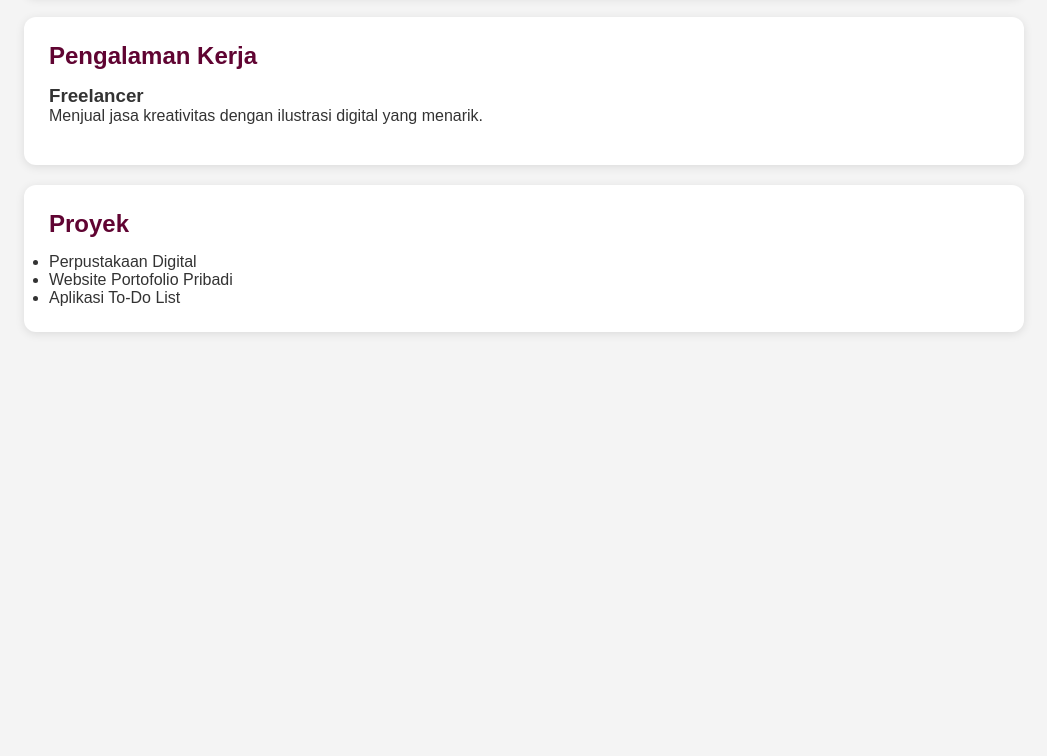
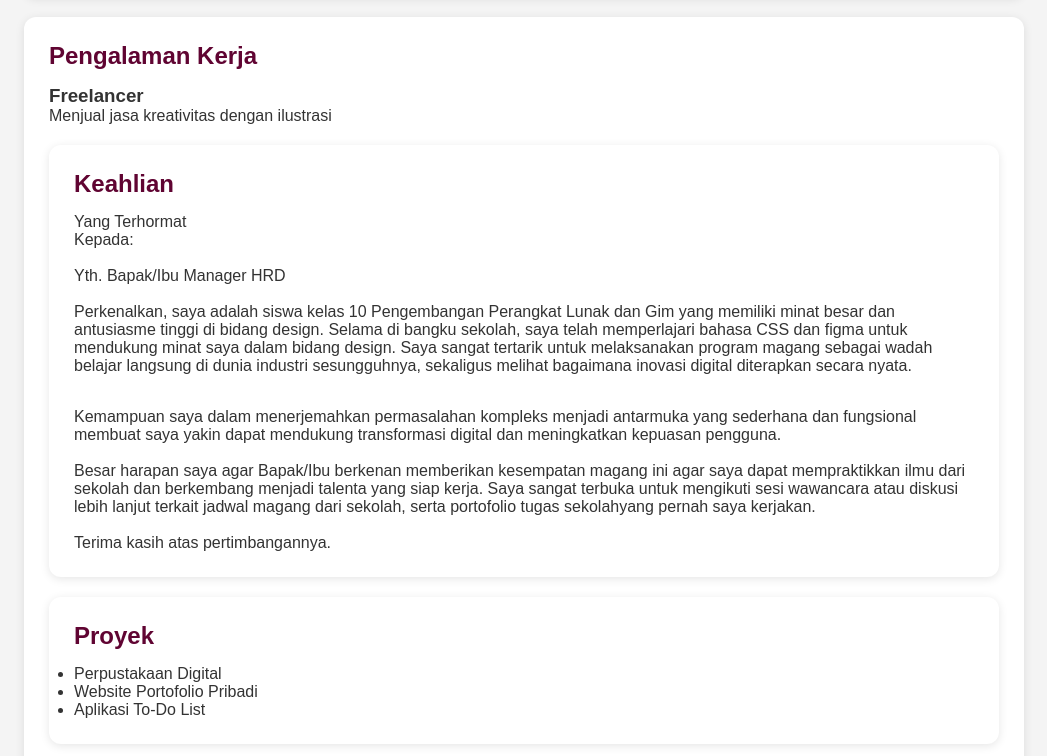
Before and after one commit to Ninik203/Website-CV, a plain HTML site: page index.html in a window 1280 px wide. Shown: the part 596-1352 px from the top of the page, without its empty margins (116-1163 px from the left). Before the commit the page ends 948 px from the top, so only its background shows below. Drawn offline with Linux system fonts and the light colour scheme.

Commit message:
Add files via upload

```diff
--- a/index.html
+++ b/index.html
@@ -48,12 +48,30 @@
             <div class="item">
                 <h3>Freelancer</h3>
                 <p>
-                    Menjual jasa kreativitas dengan ilustrasi digital yang menarik.
+                    Menjual jasa kreativitas dengan ilustrasi
                 </p>
             </div>
 
+        <section class="card">
+            <h2>Keahlian</h2>
 
+            <div class="skill">
+                <span>Yang Terhormat</span>
+                <p>Kepada:</p>
+                <br>
+                <p>Yth. Bapak/Ibu Manager HRD</p>
+                    <br>
+                    <p>Perkenalkan, saya adalah siswa kelas 10 Pengembangan Perangkat Lunak dan Gim yang memiliki minat besar dan antusiasme tinggi di bidang design. Selama di bangku sekolah, saya telah memperlajari bahasa CSS dan figma untuk mendukung minat saya dalam bidang design. Saya sangat tertarik untuk melaksanakan program magang sebagai wadah belajar langsung di dunia industri sesungguhnya, sekaligus melihat bagaimana inovasi digital diterapkan secara nyata.</p>
+                </div>
+                <br>
+                <p>Kemampuan saya dalam menerjemahkan permasalahan kompleks menjadi antarmuka yang sederhana dan fungsional membuat saya yakin dapat mendukung transformasi digital dan meningkatkan kepuasan pengguna.</p>
+                <br>
+                <p>Besar harapan saya agar Bapak/Ibu berkenan memberikan kesempatan magang ini agar saya dapat mempraktikkan ilmu dari sekolah dan berkembang menjadi talenta yang siap kerja. Saya sangat terbuka untuk mengikuti sesi wawancara atau diskusi lebih lanjut terkait jadwal magang dari sekolah, serta portofolio tugas sekolahyang pernah saya kerjakan.
 
+                </p>
+                <br>
+                <P>Terima kasih atas pertimbangannya.</P>
+            </div>
 
 
         </section>
```
